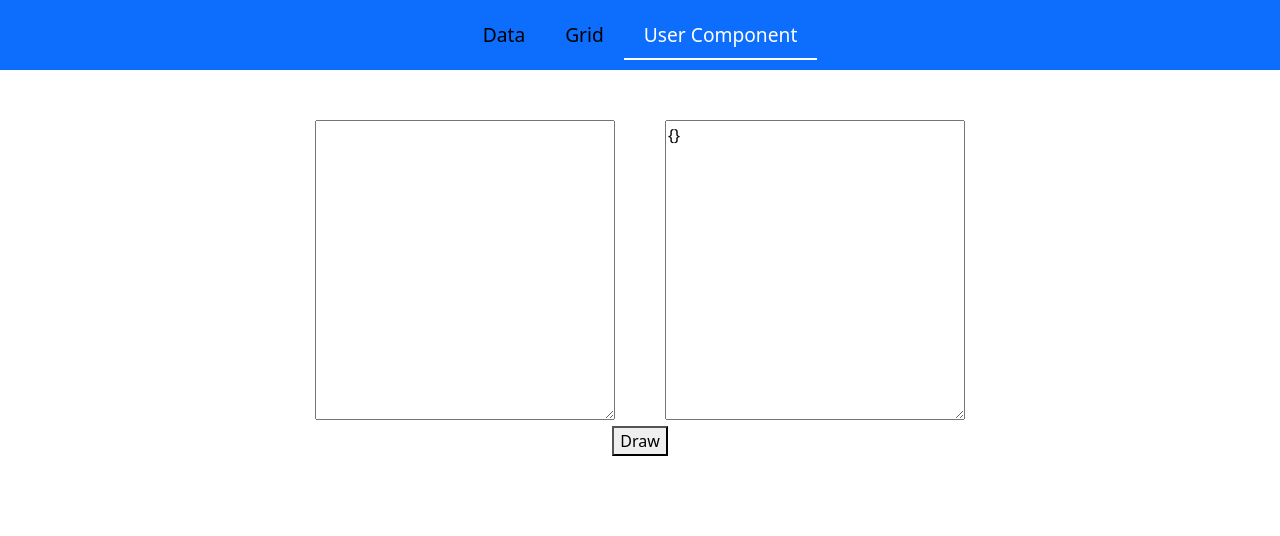
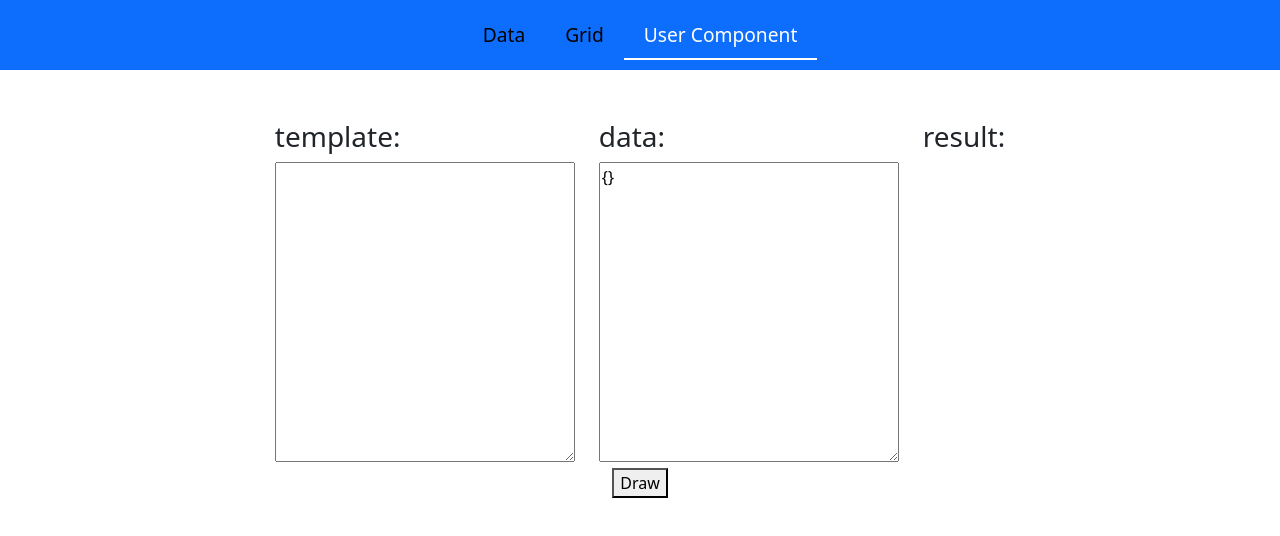
Before and after one commit to tomigar/task-luigisbox, a Vue app: page /user-component in a window 1280 px wide. Shown: the top 536 px of the page. Built offline with nearby package versions, Linux system fonts and the light colour scheme.

Commit message:
(*) refactor

```diff
--- a/src/components/UserComponent/Component.vue
+++ b/src/components/UserComponent.vue
@@ -1,17 +1,23 @@
 <template>
+    <div class="d-flex gap-4">
         <div>
-        <textarea
-            v-model="htmlContent"
-            style="height: 300px; width: 300px; margin-right: 50px"
-        >
+            <h3>template:</h3>
+            <textarea v-model="htmlContent" style="height: 300px; width: 300px">
             </textarea>
+        </div>
+        <div>
+            <h3>data:</h3>
             <textarea v-model="data" style="height: 300px; width: 300px">
             </textarea>
         </div>
-    <button @click="draw">Draw</button>
+        <div>
+            <h3>result:</h3>
             <XTemplate>
                 <component :is="component" :key="key"></component>
             </XTemplate>
+        </div>
+    </div>
+    <button class="" @click="draw">Draw</button>
 </template>
 
 <script setup lang="ts">
--- a/src/views/UserComponent.vue
+++ b/src/views/UserComponent.vue
@@ -4,5 +4,5 @@
     </div>
 </template>
 <script setup>
-import UserComponent from "@/components/UserComponent/Component.vue";
+import UserComponent from "@/components/UserComponent.vue";
 </script>
```
Lines whose indentation alone changed are shown as unchanged.
